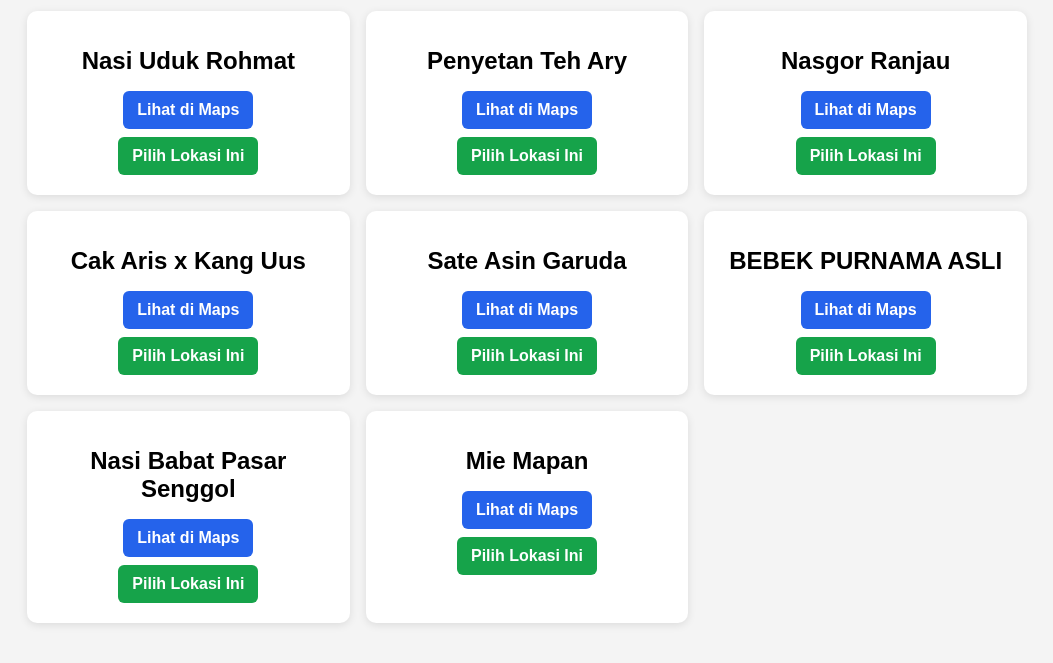
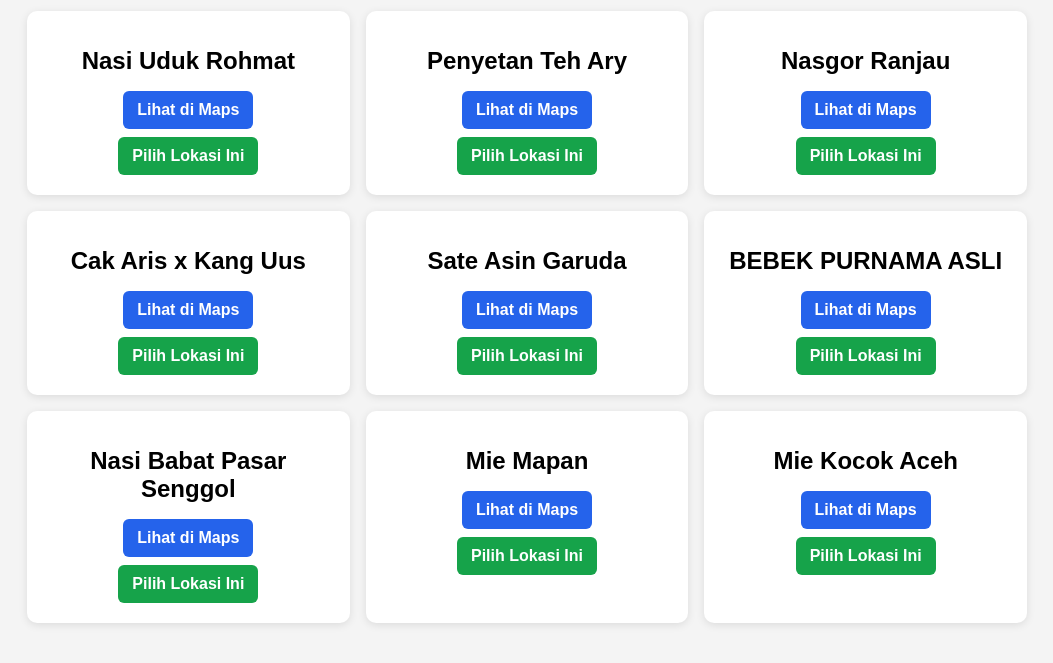
Before and after one commit to adhyasta007/na, a plain HTML site: page index.html in a window 1280 px wide. Shown: the part 107-770 px from the top of the page, without its empty margins (113-1166 px from the left). Drawn offline with Linux system fonts and the light colour scheme.

Commit message:
Update index.html

```diff
--- a/index.html
+++ b/index.html
@@ -118,6 +118,13 @@
       <a href="https://wa.me/6282131980299?text=aku%20mw%20makan%20di%20Mie%20Mapan" target="_blank" class="btn btn-form">Pilih Lokasi Ini</a>
     </div>
 
+    <!-- Lokasi 9 -->
+    <div class="card">
+      <h2>Mie Kocok Aceh</h2>
+      <a href="https://maps.app.goo.gl/ryAzb2g4bDRgwRyv5" target="_blank" class="btn btn-maps">Lihat di Maps</a>
+      <a href="https://wa.me/6282131980299?text=aku%20mw%20makan%20di%20Mie%20Kocok%20Aceh" target="_blank" class="btn btn-form">Pilih Lokasi Ini</a>
+    </div>
+
   </div>
 </body>
 </html>
```
